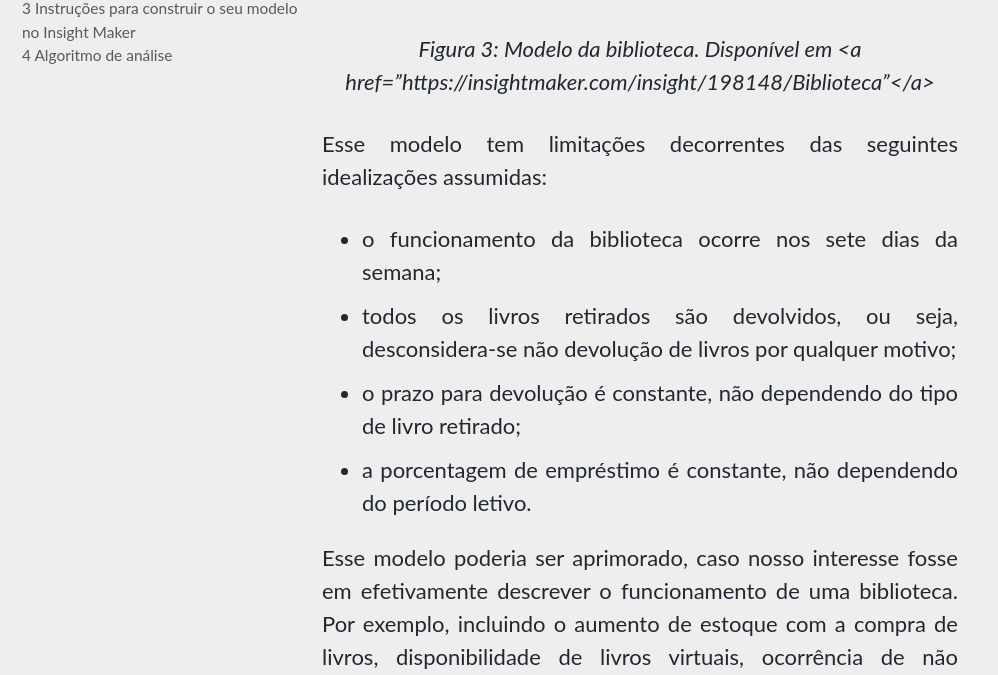
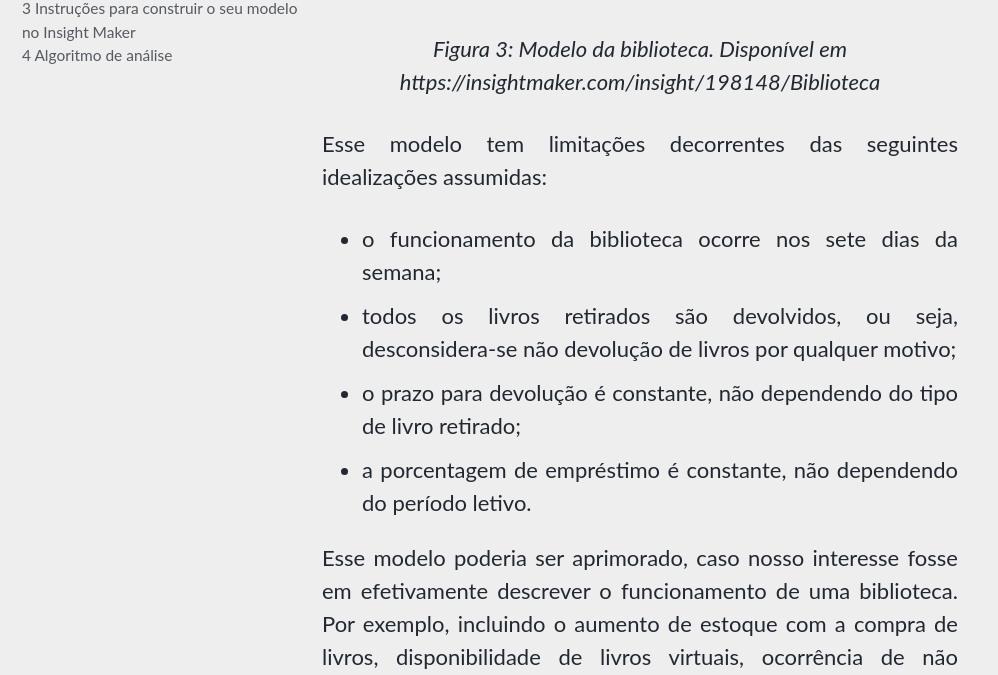
Before and after one commit to milenalauschner/MM, a Jekyll site: the page built from _pages/funcionamento.md, in a window 1280 px wide and 900 px high, scrolled down 3564 px, cut to the strip 225-900 px from the top of the window. Shown: the whole strip, without its empty margins (0-998 px from the left). Built offline with Jekyll 4.4.1, drawn with Linux system fonts in a browser that asks for light colours; cached includes are drawn as plain includes; nearby versions of some CDN libraries; some web fonts are replaced; formulas are drawn with MathJax 3.

Commit message:
Update funcionamento.md

```diff
--- a/_pages/funcionamento.md
+++ b/_pages/funcionamento.md
@@ -41,6 +41,7 @@
 {: .text-justify}
 
 Tabela 1: Resumo dos componentes do diagrama _stock-flow_
+{: .text-center}
 
 |  Componente |                     Descrição                 |
 |   :----:    |                      :----                   |
@@ -55,7 +56,7 @@
 <p style="text-align: center;"> <iframe width="800" height="500" src="//InsightMaker.com/insight/198148/embed?topBar=1&sideBar=1&zoom=1" title="Embedded Insight"></iframe></p>
 
 {: .image-caption}
-*Figura 3: Modelo da biblioteca. Disponível em <a href="https://insightmaker.com/insight/198148/Biblioteca"</a>*
+*Figura 3: Modelo da biblioteca. Disponível em https://insightmaker.com/insight/198148/Biblioteca*
  {: .text-center}
 
 Esse modelo tem limitações decorrentes das seguintes idealizações assumidas:
@@ -142,6 +143,7 @@
 {: .text-justify}
 
 *Tabela 2: Número de livros na biblioteca*
+{: .text-center}
 
 | $$dia$$|$$n$$ "Livros na biblioteca" no início do dia|$$m$$ "Livros emprestados" no início do dia|"Empréstimos" $$0,03$$ x $$n$$|Devoluções" $$m$$/$$7$$|
 |:----:  |           :----:             |           :----:           |     :----:     |     :----:       |
```
